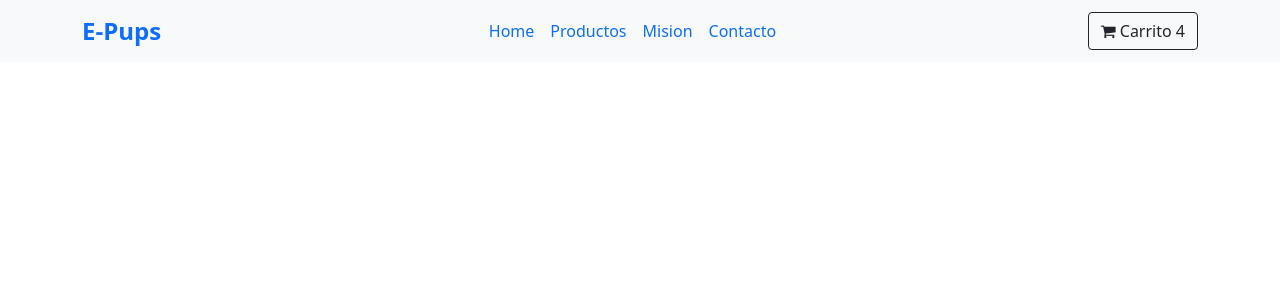
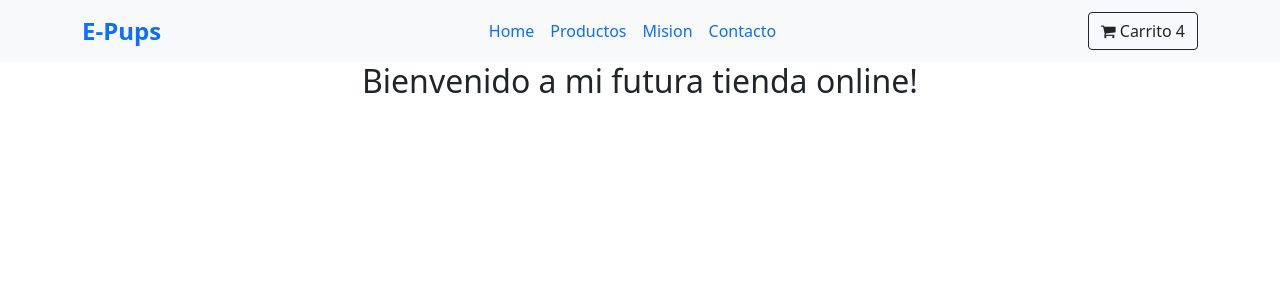
Before and after one commit to glberte/mitienda, a React (Create React App) app: page / in a window 1280 px wide. Shown: the top 300 px of the page. Built offline with nearby package versions, Linux system fonts and the light colour scheme.

Commit message:
nuevo componente ItemListContainer agregado a App.js

```diff
--- a/src/App.js
+++ b/src/App.js
@@ -1,12 +1,14 @@
 // import logo from './logo.svg';
 import './App.css';
 import NavBar from './Components/Nav';
+import ItemListContainer from './Components/ItemListContainer';
+
 
 function App() {
   return (
     <div className="App">
       <NavBar/>
-
+      <ItemListContainer/>
     </div>
   );
 }
--- /dev/null
+++ b/src/Components/ItemListContainer.jsx
@@ -0,0 +1,9 @@
+const ItemListContainer = () => {
+    return(
+        <>
+        {<h2>Bienvenido a mi futura tienda online!</h2>}
+        </>
+    )
+}
+
+export default ItemListContainer;
```
